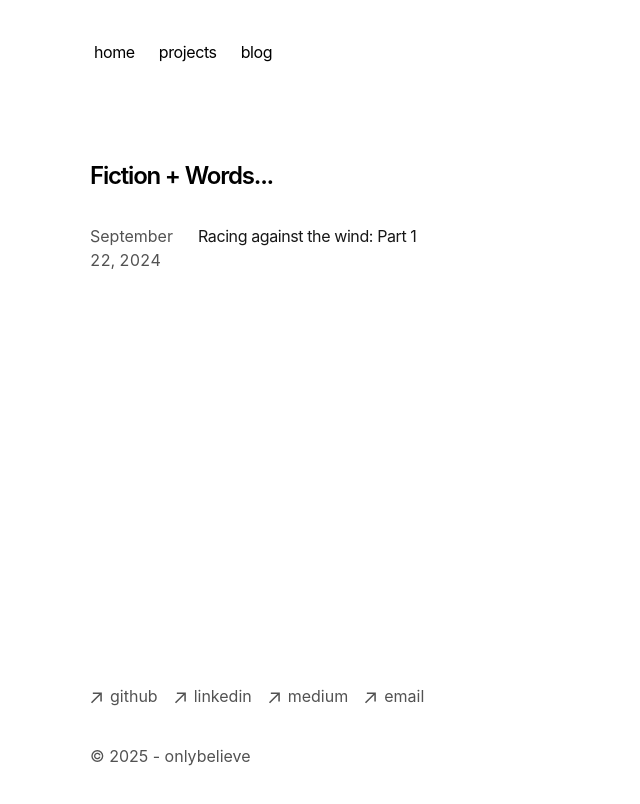
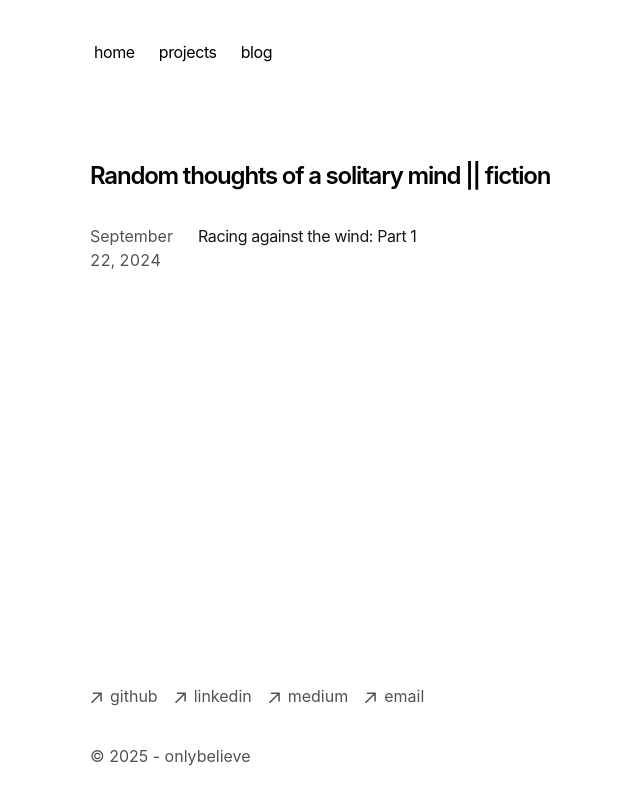
Before and after one commit to jchiwaii/portfolio-starter-kit, a Next.js app: page /blog in a window 1280 px wide. Shown: the top 804 px of the page, without its empty margins (262-902 px from the left). Built offline with nearby package versions, Linux system fonts and the light colour scheme.

Commit message:
update blog

```diff
--- a/app/blog/page.tsx
+++ b/app/blog/page.tsx
@@ -9,7 +9,7 @@ export default function Page() {
   return (
     <section>
       <h1 className="font-semibold text-2xl mb-8 tracking-tighter">
-        Fiction + Words...
+        Random thoughts of a solitary mind || fiction
       </h1>
       {/* If there are no posts, render nothing to avoid ENOENT in builds */}
       <BlogPosts />
```
